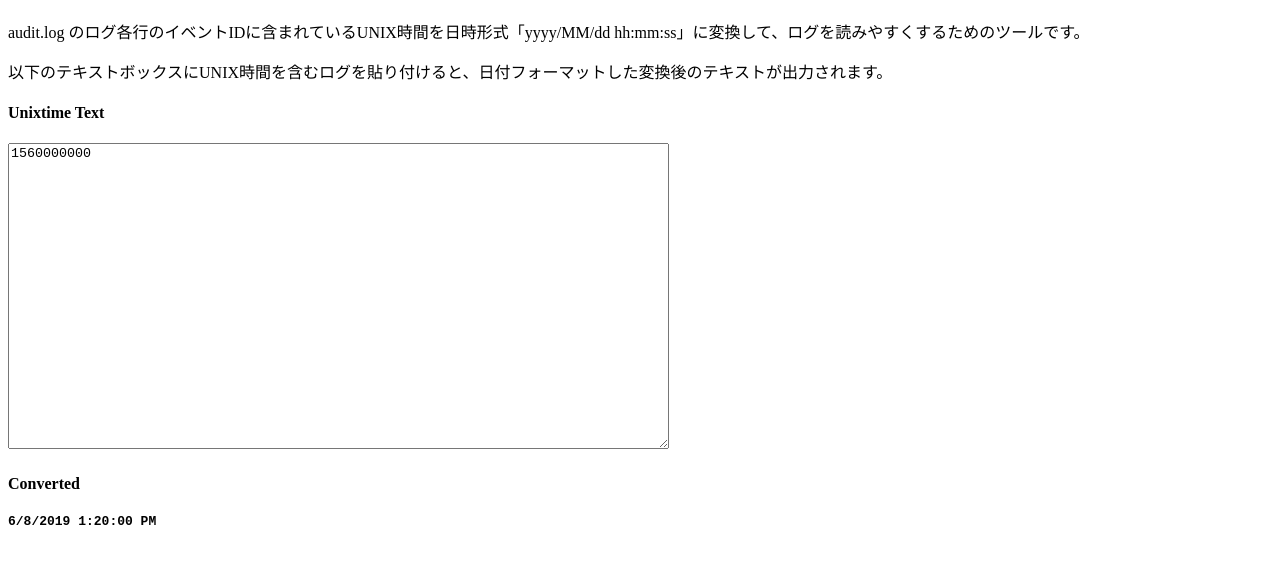
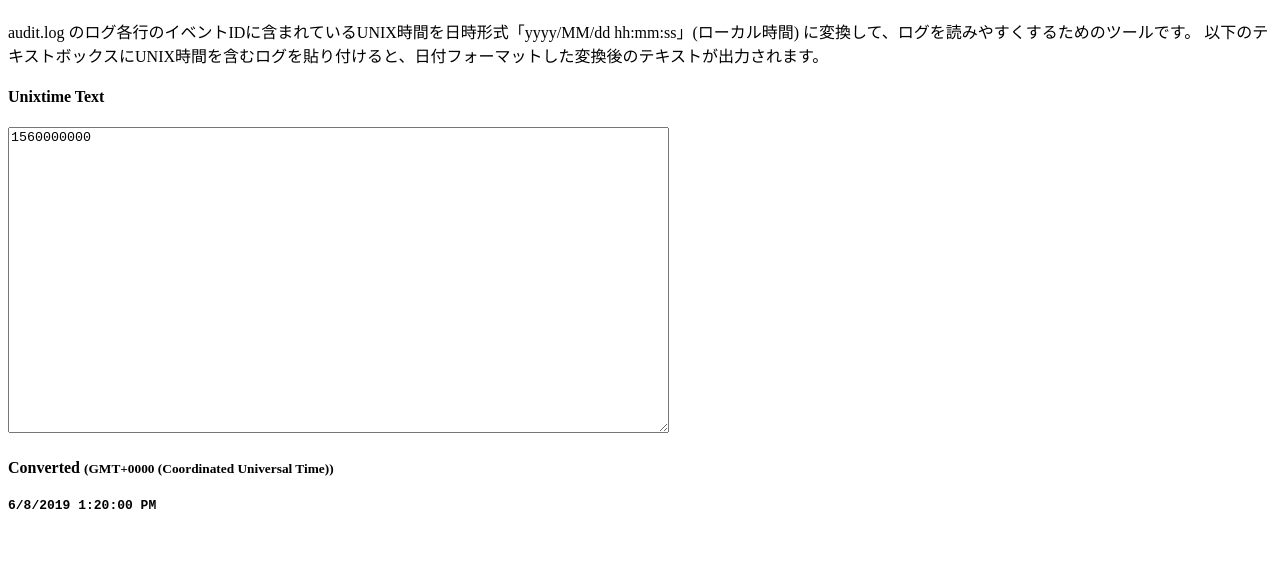
Before and after one commit to tex2e/unixtime2datetime, a plain HTML site: page index.html in a window 1280 px wide. Shown: the part 61-624 px from the top of the page. Drawn offline with Linux system fonts and the light colour scheme.

Commit message:
display timezone

```diff
--- a/index.html
+++ b/index.html
@@ -11,11 +11,13 @@
 </head>
 <body>
     <h1>Unixtime2Datetime</h1>
-    <p>audit.log のログ各行のイベントIDに含まれているUNIX時間を日時形式「yyyy/MM/dd hh:mm:ss」に変換して、ログを読みやすくするためのツールです。</p>
-    <p>以下のテキストボックスにUNIX時間を含むログを貼り付けると、日付フォーマットした変換後のテキストが出力されます。</p>
+    <p>
+        audit.log のログ各行のイベントIDに含まれているUNIX時間を日時形式「yyyy/MM/dd hh:mm:ss」(ローカル時間) に変換して、ログを読みやすくするためのツールです。
+        以下のテキストボックスにUNIX時間を含むログを貼り付けると、日付フォーマットした変換後のテキストが出力されます。
+    </p>
     <h4>Unixtime Text</h4>
     <textarea id="auditlog_input" cols="80" rows="20" spellcheck="false"></textarea>
-    <h4>Converted</h4>
+    <h4>Converted <small>(<span id="timezone">#</span>)</small></h4>
     <p id="auditlog_output" style="font-family: monospace;">...</p>
 </body>
 </html>
--- a/main.js
+++ b/main.js
@@ -1,5 +1,6 @@
 
 window.onload = function () {
+    // --- Setup Converter ---
     const auditlog_input  = document.querySelector("#auditlog_input");
     const auditlog_output = document.querySelector("#auditlog_output");
     // Show example.
@@ -9,6 +10,9 @@ window.onload = function () {
     auditlog_input.addEventListener('change', unixtime2datetime);
     // Emit event when paste to input.
     auditlog_input.onkeydown = interceptKeys;
+
+    // --- Display Timezone ---
+    document.querySelector("#timezone").innerText = (new Date()).toTimeString().slice(9);
 }
 
 const tagsToReplace = {
```
